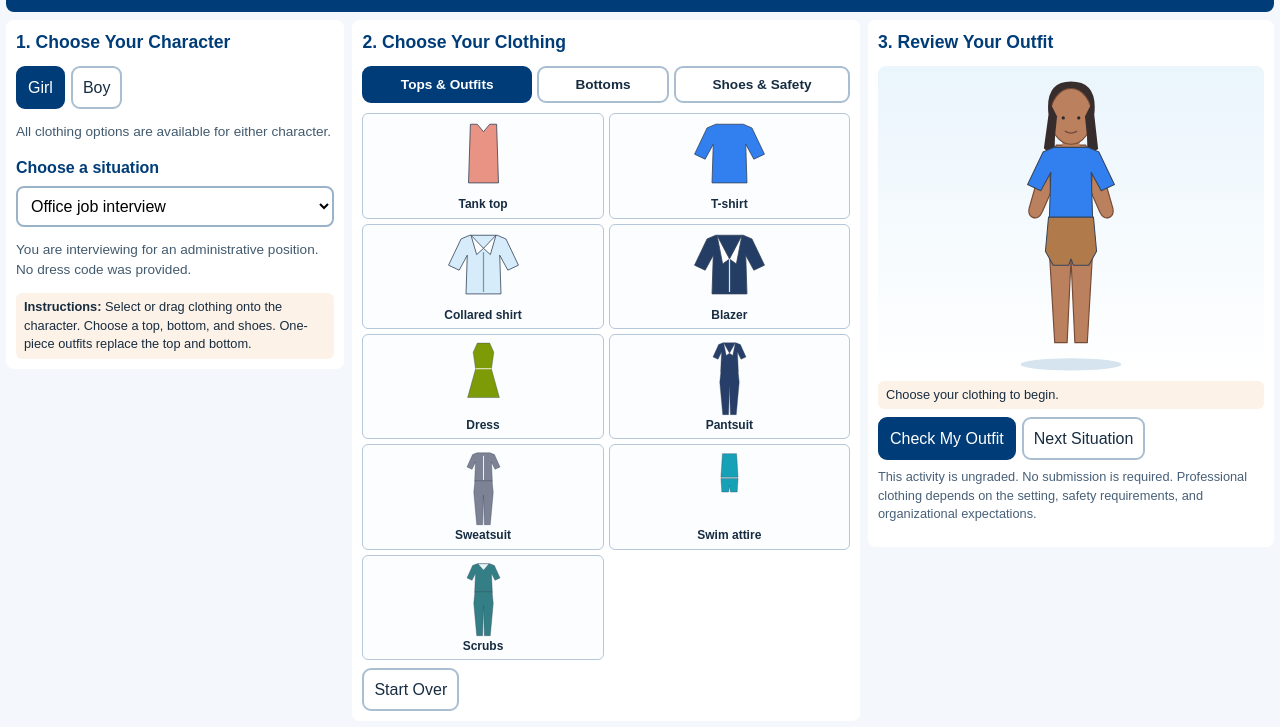
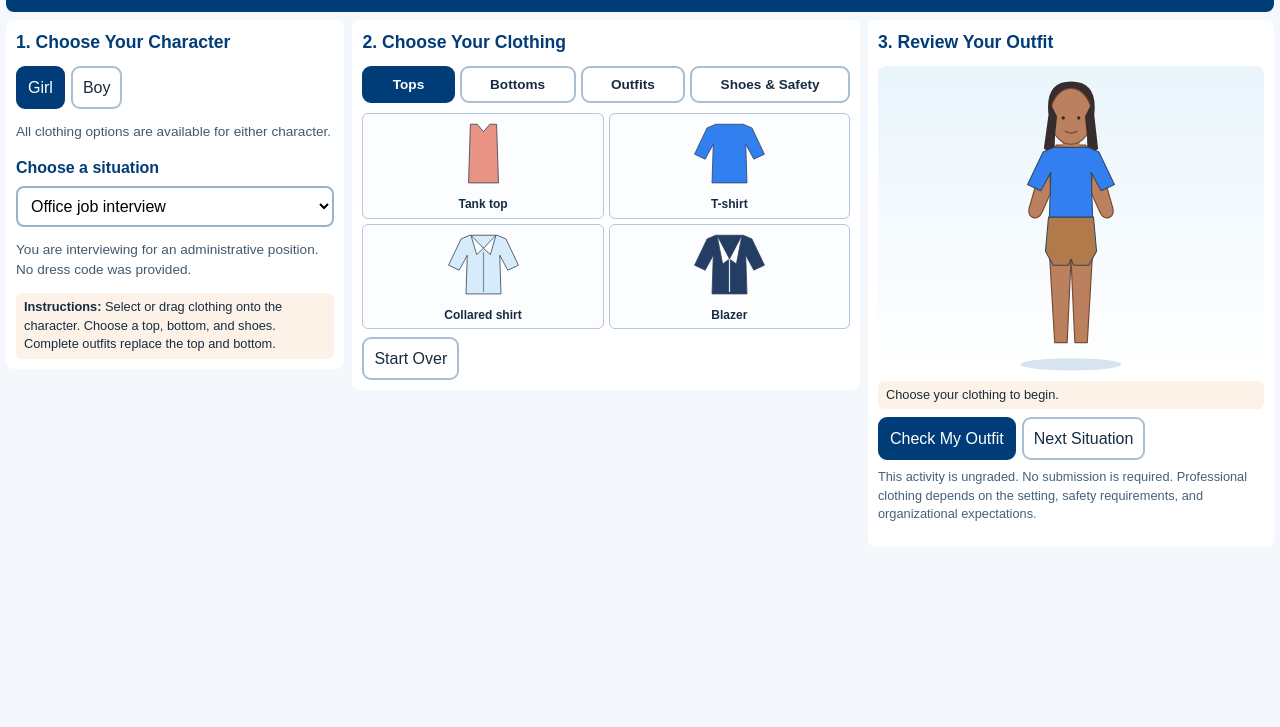
Before and after one commit to zangel1920/Professional-Dress, a plain HTML site: page professional-dress-simulation.html in a window 1280 px wide. Shown: the part 107-834 px from the top of the page. After the commit the page ends 800 px from the top, so only its background shows below. Drawn offline with Linux system fonts and the light colour scheme.

Commit message:
Update professional-dress-simulation.html

```diff
--- a/professional-dress-simulation.html
+++ b/professional-dress-simulation.html
@@ -243,7 +243,7 @@ select:focus-visible {
   <div class="tag">
     <strong>Instructions:</strong> Select or drag clothing
     onto the character. Choose a top, bottom, and shoes.
-    One-piece outfits replace the top and bottom.
+    Complete outfits replace the top and bottom.
   </div>
 </section>
 
@@ -258,7 +258,7 @@ select:focus-visible {
             data-category="tops"
             role="tab"
             aria-selected="true">
-      Tops & Outfits
+      Tops
     </button>
 
     <button class="category-tab"
@@ -269,10 +269,17 @@ select:focus-visible {
     </button>
 
     <button class="category-tab"
+            data-category="outfits"
+            role="tab"
+            aria-selected="false">
+      Outfits
+    </button>
+
+    <button class="category-tab"
             data-category="shoes"
             role="tab"
             aria-selected="false">
-      Shoes & Safety
+      Shoes &amp; Safety
     </button>
   </div>
 
@@ -638,9 +645,11 @@ function populateCloset() {
 
   const visible = clothes.filter(item=>{
     if(category==="tops")
-      return ["top","full"].includes(item.slot);
+      return item.slot==="top";
     if(category==="bottoms")
       return item.slot==="bottom";
+    if(category==="outfits")
+      return item.slot==="full";
     return ["shoes","accessory"].includes(item.slot);
   });
 
```
